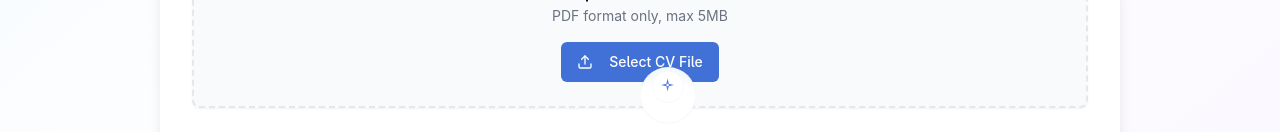
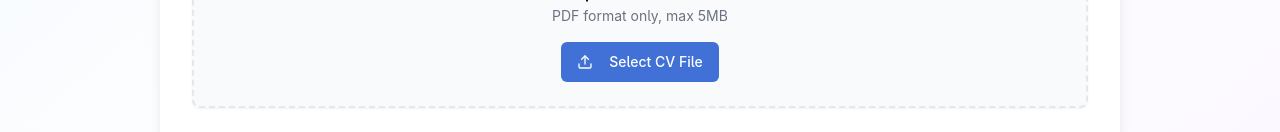
Before and after one commit to XIMAtar-coder/xima, a React (Vite) app: page /ximatar-journey in a window 1280 px wide. Shown: the part 653-785 px from the top of the page. Built offline with nearby package versions, Linux system fonts and the light colour scheme.

Commit message:
Disable XIM-AI features

```diff
--- a/src/App.tsx
+++ b/src/App.tsx
@@ -57,7 +57,7 @@ const App = () => (
               <Route path="/admin" element={<Admin />} />
               <Route path="*" element={<NotFound />} />
             </Routes>
-            <ChatEntry />
+            {/* <ChatEntry /> */}
           </XimAIProvider>
         </BrowserRouter>
       </TooltipProvider>
```
